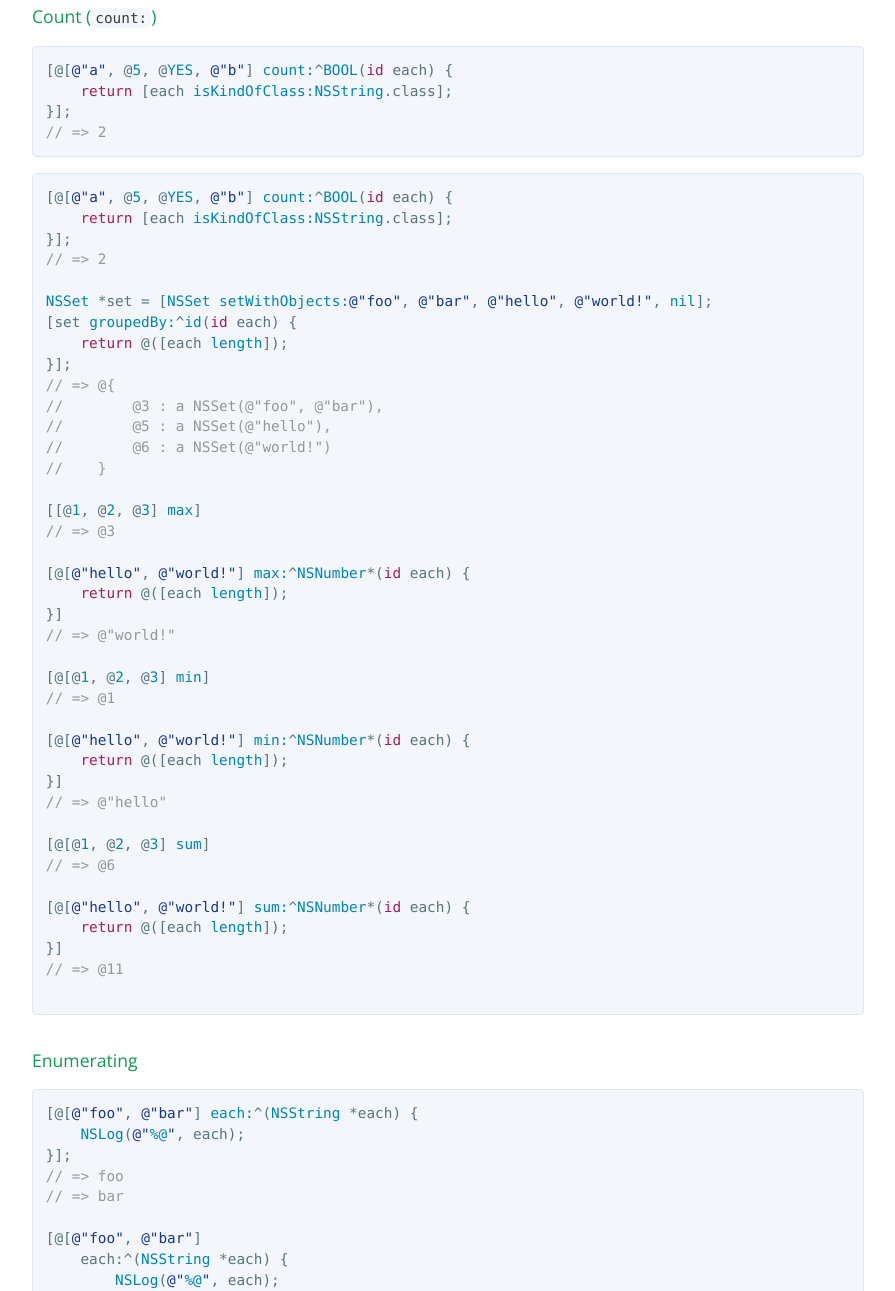
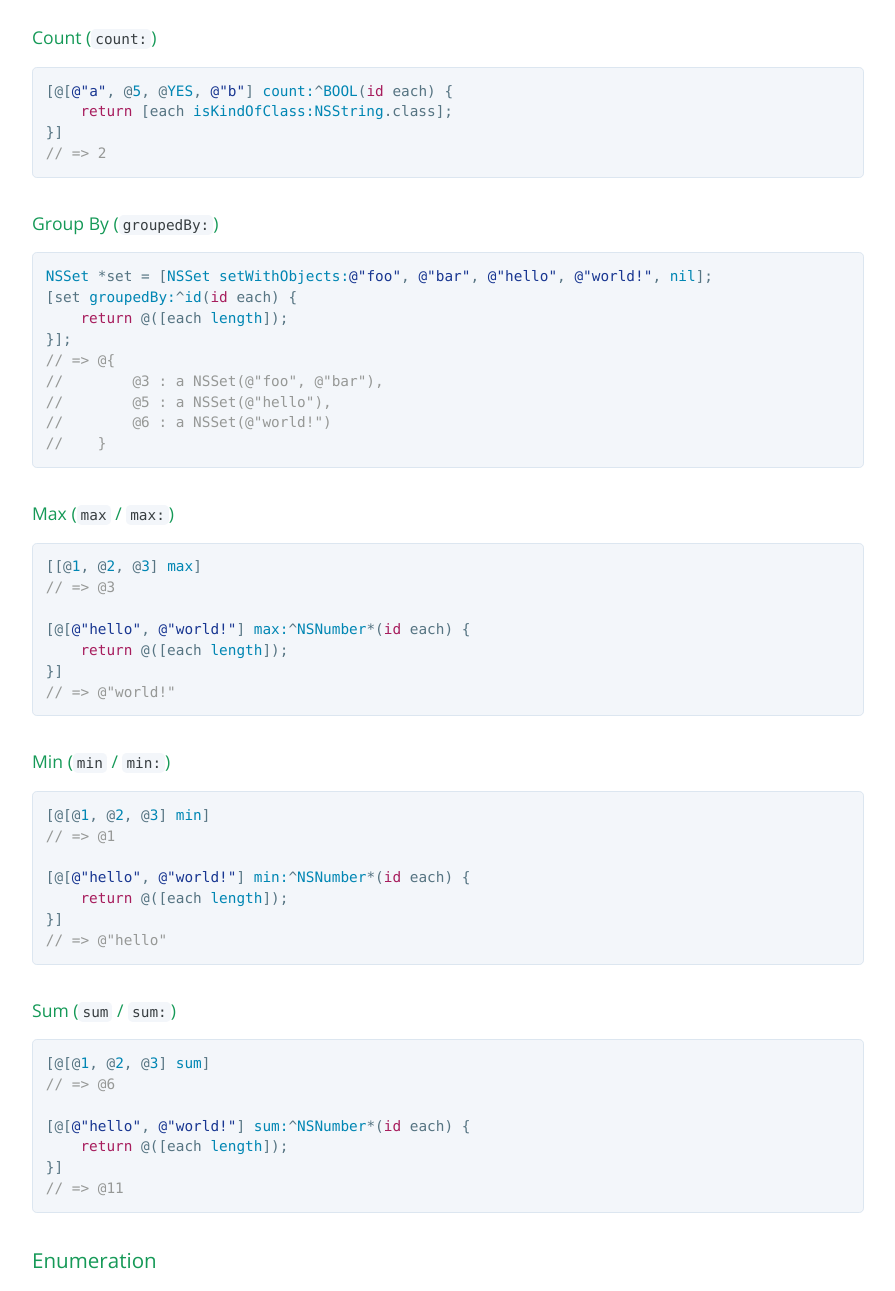
Before and after one commit to leoschweizer/OpinionatedC, a plain HTML site: page index.html in a window 1280 px wide. Shown: the part 1637-2928 px from the top of the page, without its empty margins (192-1087 px from the left). Drawn offline with nearby package versions, Linux system fonts and the light colour scheme.

```diff
--- a/index.html
+++ b/index.html
@@ -67,23 +67,21 @@ at all with <code>NSString</code> and <code>NSMutableString</code>).</p>
 
 [@[<span class="pl-s"><span class="pl-pds">@"</span>hello<span class="pl-pds">"</span></span>, <span class="pl-s"><span class="pl-pds">@"</span>world!<span class="pl-pds">"</span></span>] <span class="pl-c1">average:</span>^<span class="pl-c1">NSNumber</span>*(<span class="pl-k">id</span> each) {
     <span class="pl-k">return</span> @([each <span class="pl-c1">length</span>]);
-}]</pre></div>
+}]
+<span class="pl-c">// =&gt; @5.5</span></pre></div>
 
 <h4>
 <a id="count-count" class="anchor" href="#count-count" aria-hidden="true"><span class="octicon octicon-link"></span></a>Count (<code>count:</code>)</h4>
 
 <div class="highlight highlight-source-objc"><pre>[@[<span class="pl-s"><span class="pl-pds">@"</span>a<span class="pl-pds">"</span></span>, @<span class="pl-c1">5</span>, @<span class="pl-c1">YES</span>, <span class="pl-s"><span class="pl-pds">@"</span>b<span class="pl-pds">"</span></span>] <span class="pl-c1">count:</span>^<span class="pl-c1">BOOL</span>(<span class="pl-k">id</span> each) {
     <span class="pl-k">return</span> [each <span class="pl-c1">isKindOfClass:</span><span class="pl-c1">NSString</span>.class];
-}];
+}]
 <span class="pl-c">// =&gt; 2</span></pre></div>
 
-<div class="highlight highlight-source-objc"><pre>
-[@[<span class="pl-s"><span class="pl-pds">@"</span>a<span class="pl-pds">"</span></span>, @<span class="pl-c1">5</span>, @<span class="pl-c1">YES</span>, <span class="pl-s"><span class="pl-pds">@"</span>b<span class="pl-pds">"</span></span>] <span class="pl-c1">count:</span>^<span class="pl-c1">BOOL</span>(<span class="pl-k">id</span> each) {
-    <span class="pl-k">return</span> [each <span class="pl-c1">isKindOfClass:</span><span class="pl-c1">NSString</span>.class];
-}];
-<span class="pl-c">// =&gt; 2</span>
+<h4>
+<a id="group-by-groupedby" class="anchor" href="#group-by-groupedby" aria-hidden="true"><span class="octicon octicon-link"></span></a>Group By (<code>groupedBy:</code>)</h4>
 
-<span class="pl-c1">NSSet</span> *set = [<span class="pl-c1">NSSet</span> <span class="pl-c1">setWithObjects:</span><span class="pl-s"><span class="pl-pds">@"</span>foo<span class="pl-pds">"</span></span>, <span class="pl-s"><span class="pl-pds">@"</span>bar<span class="pl-pds">"</span></span>, <span class="pl-s"><span class="pl-pds">@"</span>hello<span class="pl-pds">"</span></span>, <span class="pl-s"><span class="pl-pds">@"</span>world!<span class="pl-pds">"</span></span>, <span class="pl-c1">nil</span>];
+<div class="highlight highlight-source-objc"><pre><span class="pl-c1">NSSet</span> *set = [<span class="pl-c1">NSSet</span> <span class="pl-c1">setWithObjects:</span><span class="pl-s"><span class="pl-pds">@"</span>foo<span class="pl-pds">"</span></span>, <span class="pl-s"><span class="pl-pds">@"</span>bar<span class="pl-pds">"</span></span>, <span class="pl-s"><span class="pl-pds">@"</span>hello<span class="pl-pds">"</span></span>, <span class="pl-s"><span class="pl-pds">@"</span>world!<span class="pl-pds">"</span></span>, <span class="pl-c1">nil</span>];
 [set <span class="pl-c1">groupedBy:</span>^<span class="pl-c1">id</span>(<span class="pl-k">id</span> each) {
     <span class="pl-k">return</span> @([each <span class="pl-c1">length</span>]);
 }];
@@ -91,36 +89,43 @@ at all with <code>NSString</code> and <code>NSMutableString</code>).</p>
 <span class="pl-c">//        @3 : a NSSet(@"foo", @"bar"),</span>
 <span class="pl-c">//        @5 : a NSSet(@"hello"),</span>
 <span class="pl-c">//        @6 : a NSSet(@"world!")</span>
-<span class="pl-c">//    }</span>
+<span class="pl-c">//    }</span></pre></div>
 
-[[@<span class="pl-c1">1</span>, @<span class="pl-c1">2</span>, @<span class="pl-c1">3</span>] <span class="pl-c1">max</span>]
+<h4>
+<a id="max-max--max" class="anchor" href="#max-max--max" aria-hidden="true"><span class="octicon octicon-link"></span></a>Max (<code>max</code> / <code>max:</code>)</h4>
+
+<div class="highlight highlight-source-objc"><pre>[[@<span class="pl-c1">1</span>, @<span class="pl-c1">2</span>, @<span class="pl-c1">3</span>] <span class="pl-c1">max</span>]
 <span class="pl-c">// =&gt; @3</span>
 
 [@[<span class="pl-s"><span class="pl-pds">@"</span>hello<span class="pl-pds">"</span></span>, <span class="pl-s"><span class="pl-pds">@"</span>world!<span class="pl-pds">"</span></span>] <span class="pl-c1">max:</span>^<span class="pl-c1">NSNumber</span>*(<span class="pl-k">id</span> each) {
     <span class="pl-k">return</span> @([each <span class="pl-c1">length</span>]);
 }]
-<span class="pl-c">// =&gt; @"world!"</span>
+<span class="pl-c">// =&gt; @"world!"</span></pre></div>
 
-[@[@<span class="pl-c1">1</span>, @<span class="pl-c1">2</span>, @<span class="pl-c1">3</span>] <span class="pl-c1">min</span>]
+<h4>
+<a id="min-min--min" class="anchor" href="#min-min--min" aria-hidden="true"><span class="octicon octicon-link"></span></a>Min (<code>min</code> / <code>min:</code>)</h4>
+
+<div class="highlight highlight-source-objc"><pre>[@[@<span class="pl-c1">1</span>, @<span class="pl-c1">2</span>, @<span class="pl-c1">3</span>] <span class="pl-c1">min</span>]
 <span class="pl-c">// =&gt; @1</span>
 
 [@[<span class="pl-s"><span class="pl-pds">@"</span>hello<span class="pl-pds">"</span></span>, <span class="pl-s"><span class="pl-pds">@"</span>world!<span class="pl-pds">"</span></span>] <span class="pl-c1">min:</span>^<span class="pl-c1">NSNumber</span>*(<span class="pl-k">id</span> each) {
     <span class="pl-k">return</span> @([each <span class="pl-c1">length</span>]);
 }]
-<span class="pl-c">// =&gt; @"hello"</span>
+<span class="pl-c">// =&gt; @"hello"</span></pre></div>
 
-[@[@<span class="pl-c1">1</span>, @<span class="pl-c1">2</span>, @<span class="pl-c1">3</span>] <span class="pl-c1">sum</span>]
+<h4>
+<a id="sum-sum--sum" class="anchor" href="#sum-sum--sum" aria-hidden="true"><span class="octicon octicon-link"></span></a>Sum (<code>sum</code> / <code>sum:</code>)</h4>
+
+<div class="highlight highlight-source-objc"><pre>[@[@<span class="pl-c1">1</span>, @<span class="pl-c1">2</span>, @<span class="pl-c1">3</span>] <span class="pl-c1">sum</span>]
 <span class="pl-c">// =&gt; @6</span>
 
 [@[<span class="pl-s"><span class="pl-pds">@"</span>hello<span class="pl-pds">"</span></span>, <span class="pl-s"><span class="pl-pds">@"</span>world!<span class="pl-pds">"</span></span>] <span class="pl-c1">sum:</span>^<span class="pl-c1">NSNumber</span>*(<span class="pl-k">id</span> each) {
     <span class="pl-k">return</span> @([each <span class="pl-c1">length</span>]);
 }]
-<span class="pl-c">// =&gt; @11</span>
+<span class="pl-c">// =&gt; @11</span></pre></div>
 
-</pre></div>
-
-<h4>
-<a id="enumerating" class="anchor" href="#enumerating" aria-hidden="true"><span class="octicon octicon-link"></span></a>Enumerating</h4>
+<h3>
+<a id="enumeration" class="anchor" href="#enumeration" aria-hidden="true"><span class="octicon octicon-link"></span></a>Enumeration</h3>
 
 <div class="highlight highlight-source-objc"><pre>
 [@[<span class="pl-s"><span class="pl-pds">@"</span>foo<span class="pl-pds">"</span></span>, <span class="pl-s"><span class="pl-pds">@"</span>bar<span class="pl-pds">"</span></span>] <span class="pl-c1">each:</span>^(<span class="pl-c1">NSString</span> *each) {
```
Also changed, not shown: params.json (+1 -1 lines).
